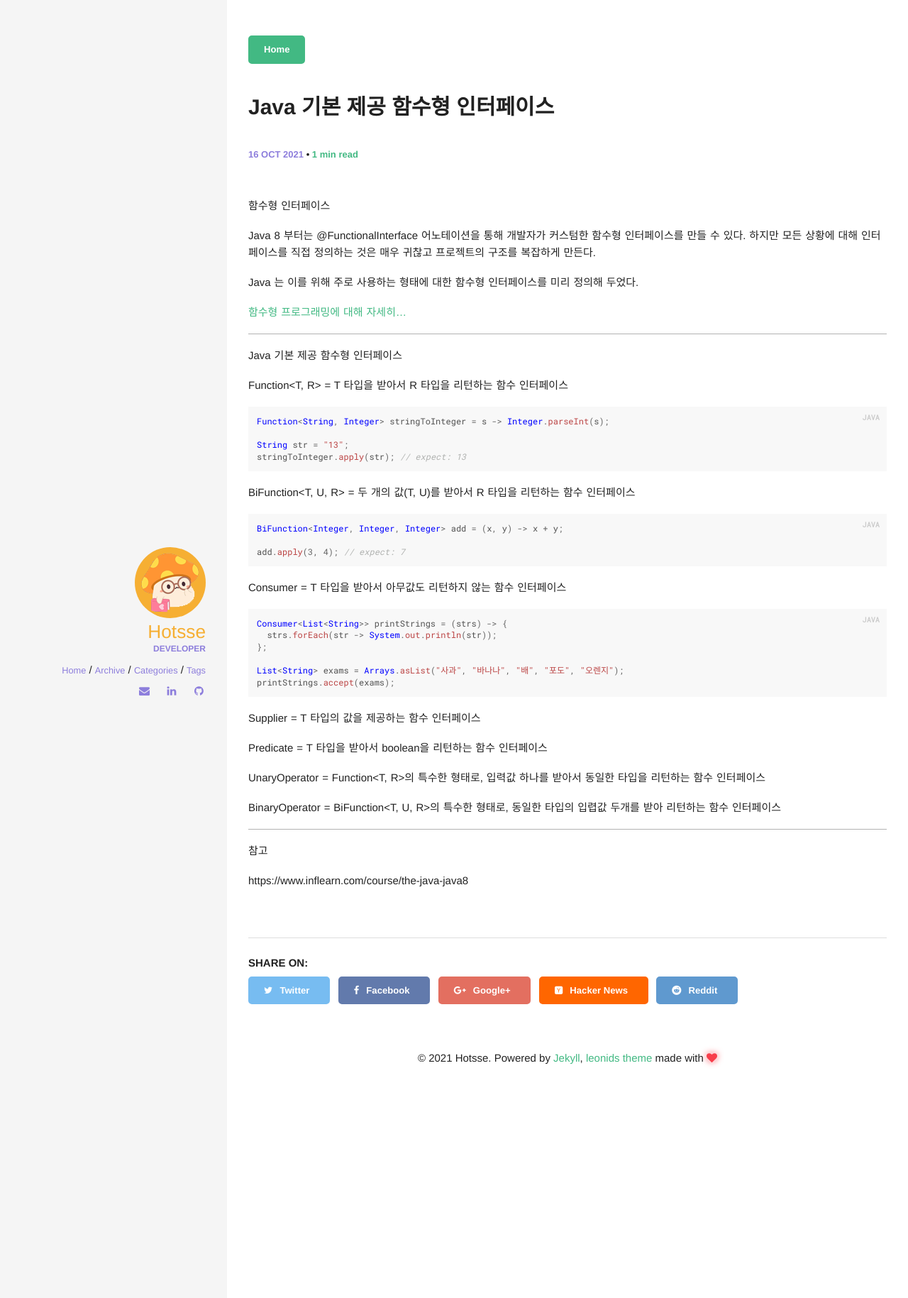
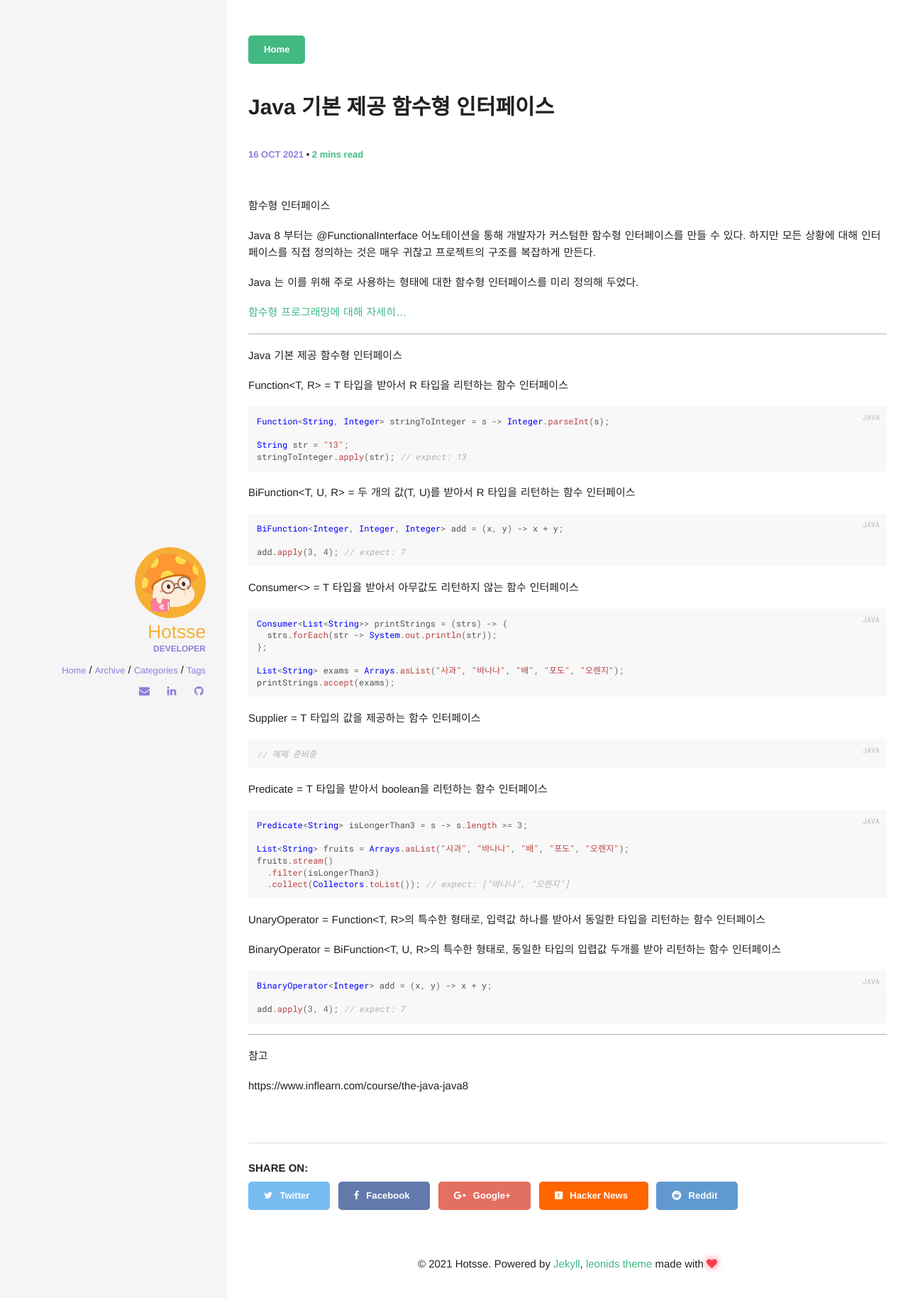
Before and after one commit to Hotsse/hotsse.github.io, a Jekyll site: the page built from _posts/2021-10-16-Java 기본 제공 함수형 인터페이스.md, in a window 1280 px wide. Shown: the top 1829 px of the page at 71% size. Built offline with Jekyll 4.4.1, drawn with Linux system fonts in a browser that asks for light colours; comment, search, counter and statistics services are not loaded.

Commit message:
update post

```diff
--- a/_posts/2021-10-16-Java 기본 제공 함수형 인터페이스.md
+++ b/_posts/2021-10-16-Java 기본 제공 함수형 인터페이스.md
@@ -32,7 +32,7 @@ BiFunction<Integer, Integer, Integer> add = (x, y) -> x + y;
 add.apply(3, 4); // expect: 7
 {% endhighlight %}
 
-Consumer<T> = T 타입을 받아서 아무값도 리턴하지 않는 함수 인터페이스
+Consumer&lt;<T>&gt; = T 타입을 받아서 아무값도 리턴하지 않는 함수 인터페이스
 {% highlight java %}
 Consumer<List<String>> printStrings = (strs) -> {
   strs.forEach(str -> System.out.println(str));
@@ -44,10 +44,17 @@ printStrings.accept(exams);
 
 Supplier<T> = T 타입의 값을 제공하는 함수 인터페이스
 {% highlight java %}
+// 예제 준비중
 {% endhighlight %}
 
 Predicate<T> = T 타입을 받아서 boolean을 리턴하는 함수 인터페이스
 {% highlight java %}
+Predicate<String> isLongerThan3 = s -> s.length >= 3;
+
+List<String> fruits = Arrays.asList("사과", "바나나", "배", "포도", "오렌지");
+fruits.stream()
+  .filter(isLongerThan3)
+  .collect(Collectors.toList()); // expect: ["바나나", "오렌지"]
 {% endhighlight %}
 
 UnaryOperator<T> = Function<T, R>의 특수한 형태로, 입력값 하나를 받아서 동일한 타입을 리턴하는 함수 인터페이스
@@ -56,6 +63,9 @@ UnaryOperator<T> = Function<T, R>의 특수한 형태로, 입력값 하나를
 
 BinaryOperator<T> = BiFunction<T, U, R>의 특수한 형태로, 동일한 타입의 입렵값 두개를 받아 리턴하는 함수 인터페이스
 {% highlight java %}
+BinaryOperator<Integer> add = (x, y) -> x + y;
+
+add.apply(3, 4); // expect: 7
 {% endhighlight %}
 
 -----------
```
